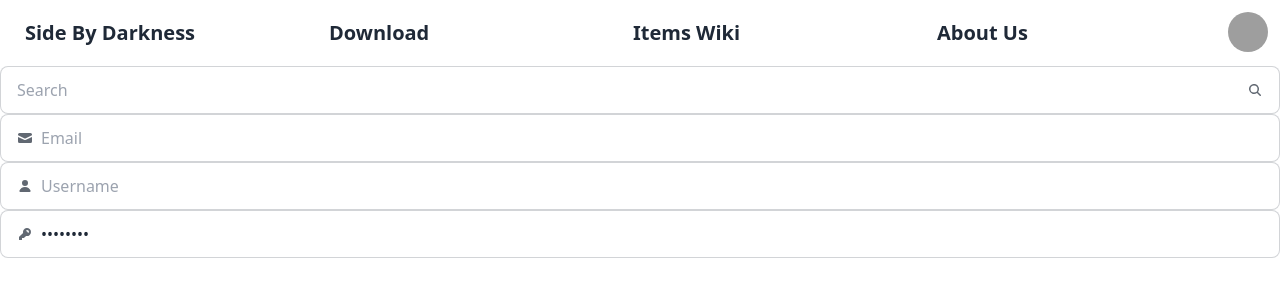
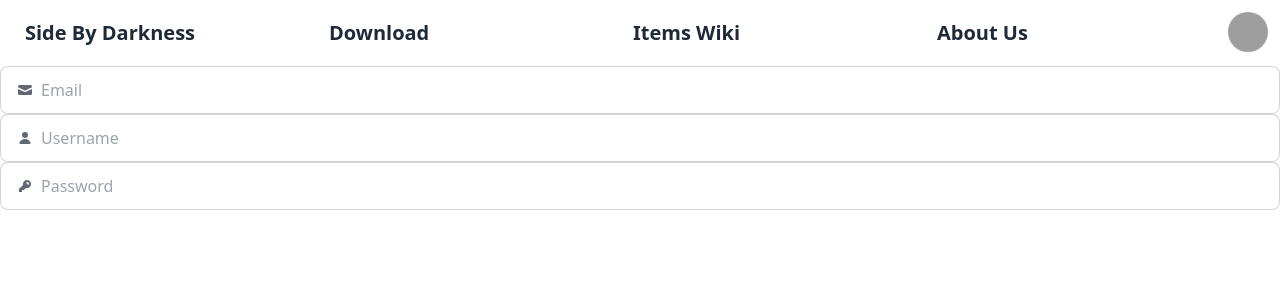
Before and after one commit to TrefortMK/SideByDarkness_Website, a React (Vite) app: page /login in a window 1280 px wide. Shown: the top 300 px of the page. Built offline with nearby package versions, Linux system fonts and the light colour scheme; grey boxes are pictures that could not be loaded.

Commit message:
Update Login.jsx

```diff
--- a/src/components/Login.jsx
+++ b/src/components/Login.jsx
@@ -3,19 +3,7 @@ import React from 'react'
 const Login = () => {
   return (
     <>
-    <label className="input input-bordered flex items-center gap-2">
-  <input type="text" className="grow" placeholder="Search" />
-  <svg
-    xmlns="http://www.w3.org/2000/svg"
-    viewBox="0 0 16 16"
-    fill="currentColor"
-    className="h-4 w-4 opacity-70">
-    <path
-      fillRule="evenodd"
-      d="M9.965 11.026a5 5 0 1 1 1.06-1.06l2.755 2.754a.75.75 0 1 1-1.06 1.06l-2.755-2.754ZM10.5 7a3.5 3.5 0 1 1-7 0 3.5 3.5 0 0 1 7 0Z"
-      clipRule="evenodd" />
-  </svg>
-</label>
+
 <label className="input input-bordered flex items-center gap-2">
   <svg
     xmlns="http://www.w3.org/2000/svg"
@@ -51,7 +39,7 @@ const Login = () => {
       d="M14 6a4 4 0 0 1-4.899 3.899l-1.955 1.955a.5.5 0 0 1-.353.146H5v1.5a.5.5 0 0 1-.5.5h-2a.5.5 0 0 1-.5-.5v-2.293a.5.5 0 0 1 .146-.353l3.955-3.955A4 4 0 1 1 14 6Zm-4-2a.75.75 0 0 0 0 1.5.5.5 0 0 1 .5.5.75.75 0 0 0 1.5 0 2 2 0 0 0-2-2Z"
       clipRule="evenodd" />
   </svg>
-  <input type="password" className="grow" value="password" />
+  <input type="password" className="grow" placeholder="Password" />
 </label>
 </>
   )
```
